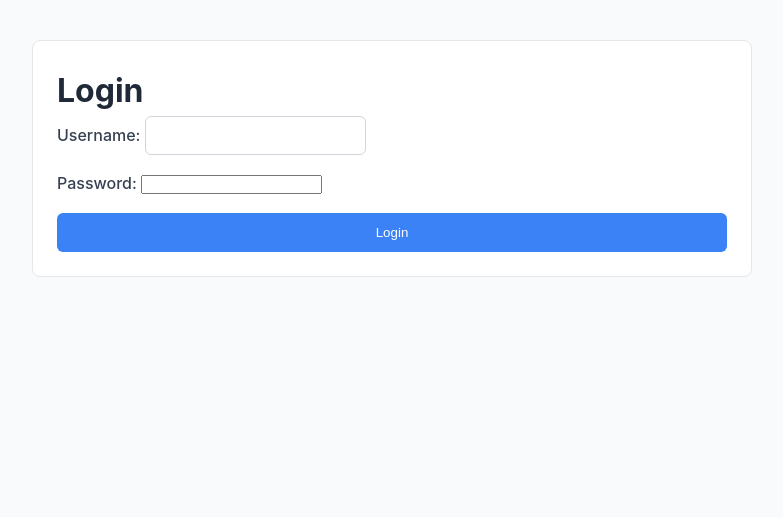
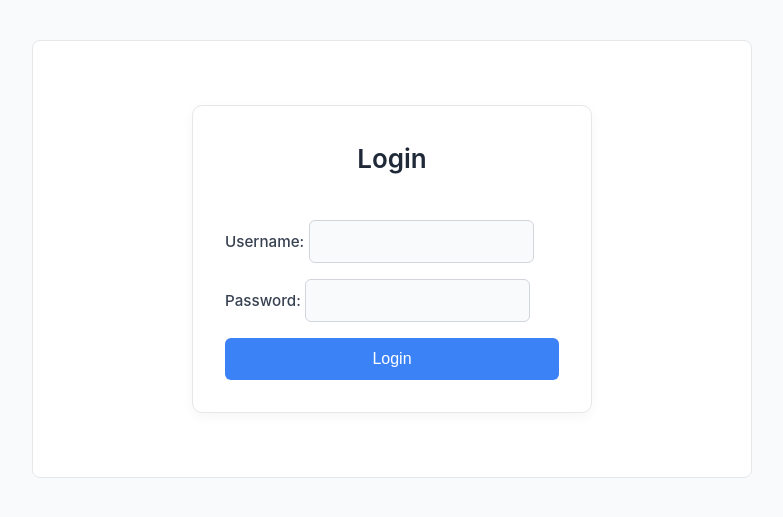
Before and after one commit to UrielMartinez21/Outfit_recommender, a Django app: page /login/ in a window 1280 px wide. Shown: the top 517 px of the page, without its empty margins (248-1031 px from the left). Run offline with Django 5.2, Linux system fonts and the light colour scheme.

Commit message:
added styles for login page

```diff
--- a/static/css/base.css
+++ b/static/css/base.css
@@ -13,7 +13,22 @@ body {
     line-height: 1.6;
 }
 
-/* ── Navigation Menu ──────────────────────────── */
+h1 {
+    font-size: 28px;
+    font-weight: 600;
+    margin-bottom: 20px;
+    color: #1f2937;
+}
+
+h2 {
+    font-size: 22px;
+    margin-top: 30px;
+    margin-bottom: 16px;
+    color: #374151;
+}
+
+
+/* --> Navigation Menu */
 .menu {
     background-color: #ffffff;
     border-bottom: 1px solid #e5e7eb;
--- /dev/null
+++ b/static/css/login.css
@@ -0,0 +1,53 @@
+/* --> Login Page */
+.login-form {
+    max-width: 25rem;
+    margin: 2.5rem auto;
+    padding: 2rem;
+    background-color: #ffffff;
+    border: 1px solid #e5e7eb;
+    border-radius: 0.625rem;
+    box-shadow: 0 0.25rem 0.75rem rgba(0, 0, 0, 0.04);
+    display: flex;
+    flex-direction: column;
+    gap: 1.25rem;
+}
+
+.login-form h1 {
+    font-size: 1.625rem;
+    font-weight: 600;
+    text-align: center;
+    margin-bottom: 1.25rem;
+    color: #1f2937;
+}
+
+.login-form label {
+    font-weight: 500;
+    color: #374151;
+    margin-bottom: 0.375rem;
+    font-size: 0.95rem;
+}
+
+.login-form input[type="text"],
+.login-form input[type="password"] {
+    padding: 0.75rem;              /* 12px */
+    font-size: 0.9375rem;          /* 15px */
+    border: 1px solid #d1d5db;
+    border-radius: 0.375rem;       /* 6px */
+    background-color: #f9fafb;
+}
+
+.login-form button {
+    padding: 0.75rem;              /* 12px */
+    background-color: #3b82f6;
+    color: white;
+    border: none;
+    border-radius: 0.375rem;       /* 6px */
+    font-weight: 500;
+    cursor: pointer;
+    transition: background-color 0.3s ease;
+    font-size: 1rem;
+}
+
+.login-form button:hover {
+    background-color: #2563eb;
+}
--- a/templates/core/clothing.html
+++ b/templates/core/clothing.html
@@ -26,10 +26,10 @@
             {% for clothes in clothing_items %}
                 <div class="clothing-item">
                     <img src="{{ clothes.image.url }}" alt="Clothes of {{ clothes.user }}" style="width: 200px; height: 200px;">
-                    <a href="{% url 'clothing_delete' clothes.id %}">Delete Item</a>
+                    <a href="{% url 'clothing_delete' clothes.id %}" class="delete-button">Delete Item</a>
                 </div>
             {% empty %}
-                <p>No clothes available.</p>
+                <p class="no-information">No clothes available.</p>
             {% endfor %}
         </div>
     </div>
--- a/templates/core/crud_clothes/confirm_delete.html
+++ b/templates/core/crud_clothes/confirm_delete.html
@@ -10,6 +10,6 @@
     <form method="post">
         {% csrf_token %}
         <button type="submit" class="delete-button">Yes, delete</button>
-        <a href="{% url 'clothing_list' %}" class="cancel-button">Cancel</a>
+        <a href="{% url 'clothing' %}" class="cancel-button">Cancel</a>
     </form>
 {% endblock %}
--- a/templates/core/login.html
+++ b/templates/core/login.html
@@ -1,12 +1,19 @@
 {% extends 'base.html' %}
+{% load static %}
 
 {% block title %}Login{% endblock  %}
 
+{% block styles %}
+    <link rel="stylesheet" href="{% static 'css/login.css' %}">
+{% endblock %}
+
 {% block content %}
+    <div class="login-form">
         <h1>Login</h1>
         <form method="post">
             {% csrf_token %}
             {{ form.as_p }}
             <button type="submit">Login</button>
         </form>
+    </div>
 {% endblock %}
```
Also changed, not shown: other parts of static/css/base.css (+62 -18 lines), static/css/clothing.css (+0 -37 lines), templates/core/clothing_list.html (deleted, +0 -30 lines), templates/core/skincolor.html (+5 -3 lines), db.sqlite3. Lines whose indentation alone changed are shown as unchanged.
